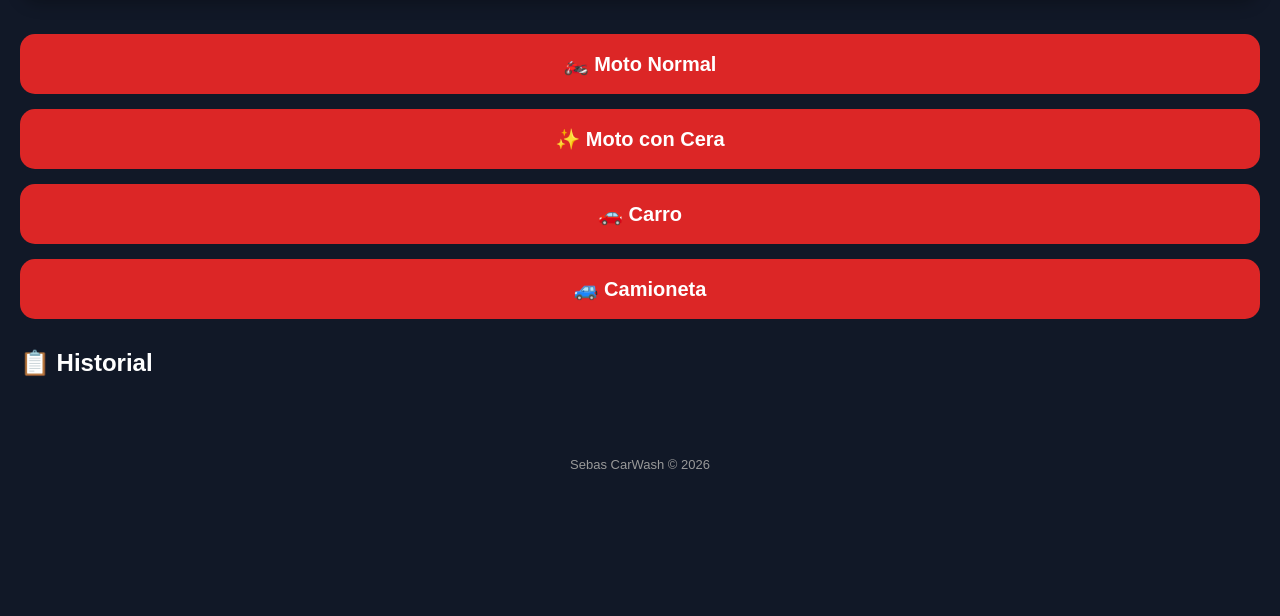
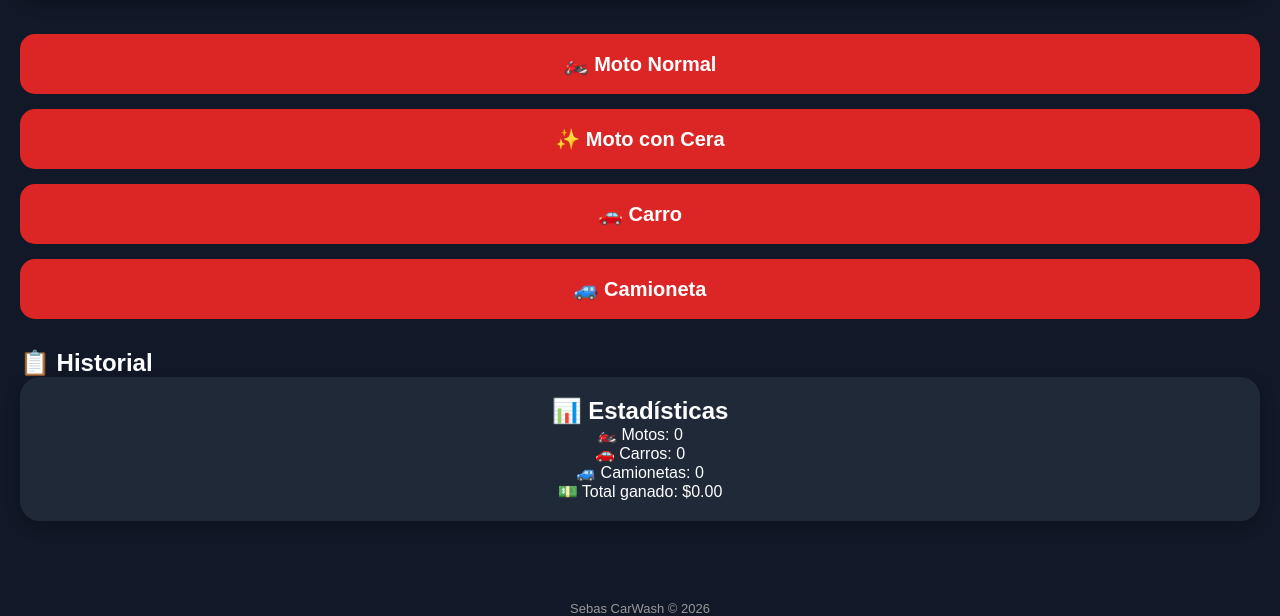
Before and after one commit to SebasDitillo/carwash, a plain HTML site: page index.html in a window 1280 px wide. Shown: the part 265-881 px from the top of the page. Before the commit the page ends 800 px from the top, so only its background shows below. Drawn offline with Linux system fonts and the light colour scheme.

Commit message:
Update index.html

```diff
--- a/index.html
+++ b/index.html
@@ -30,7 +30,18 @@
 <button onclick="agregar('🚙 Camioneta',6.00)">🚙 Camioneta</button>
 
 <h2 style="margin-top:30px;">📋 Historial</h2>
+<div class="resumen">
+<h2>📊 Estadísticas</h2>
 
+<p>🏍️ Motos: <span id="motos">0</span></p>
+
+<p>🚗 Carros: <span id="carros">0</span></p>
+
+<p>🚙 Camionetas: <span id="camionetas">0</span></p>
+
+<p>💵 Total ganado: <span id="total">$0.00</span></p>
+
+</div>
 <div id="historial"></div>
 
 </main>
```
